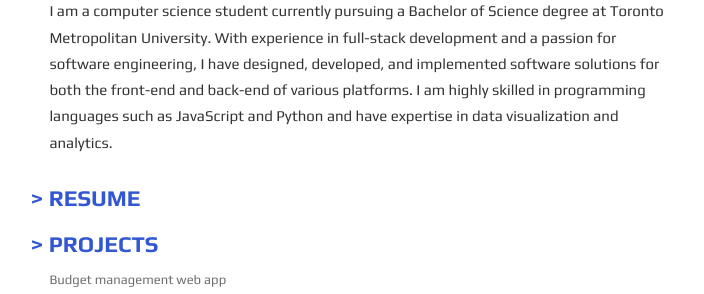
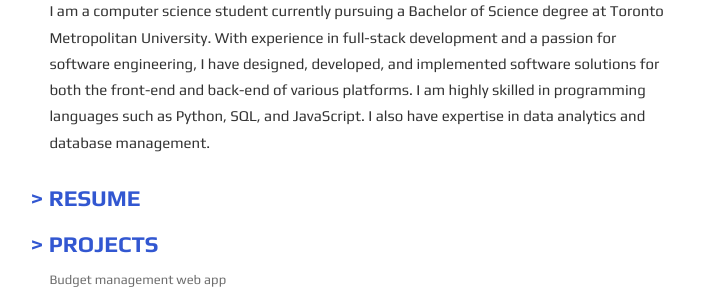
Before and after one commit to ax00z/ax00z.github.io, a Jekyll site: the page built from index.md, in a window 1280 px wide. Shown: the part 182-476 px from the top of the page, without its empty margins (287-991 px from the left). Built offline with Jekyll 4.4.1, drawn with Linux system fonts in a browser that asks for light colours.

Commit message:
Update index.md

```diff
--- a/index.md
+++ b/index.md
@@ -16,9 +16,7 @@ layout: default
 
     <div class="bio">
 	    {{ site.description }}
-        <p> I am a computer science student currently pursuing a Bachelor of Science degree at Toronto Metropolitan University. With experience in full-stack development and a passion for software engineering, I have designed, developed, and implemented software solutions
-for both the front-end and back-end of various platforms. I am highly skilled in programming languages such as
-JavaScript and Python and have expertise in data visualization and analytics.
+        <p> I am a computer science student currently pursuing a Bachelor of Science degree at Toronto Metropolitan University. With experience in full-stack development and a passion for software engineering, I have designed, developed, and implemented software solutions for both the front-end and back-end of various platforms. I am highly skilled in programming languages such as Python, SQL, and JavaScript. I also have expertise in data analytics and database management.
         </p>
     </div>
 
```
